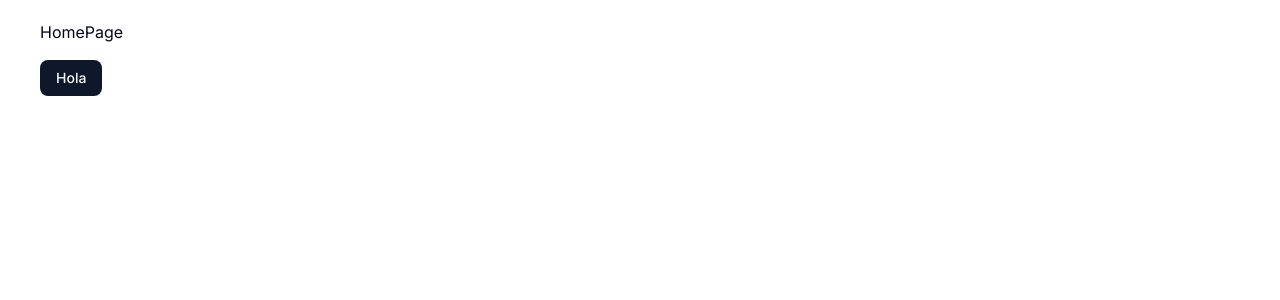
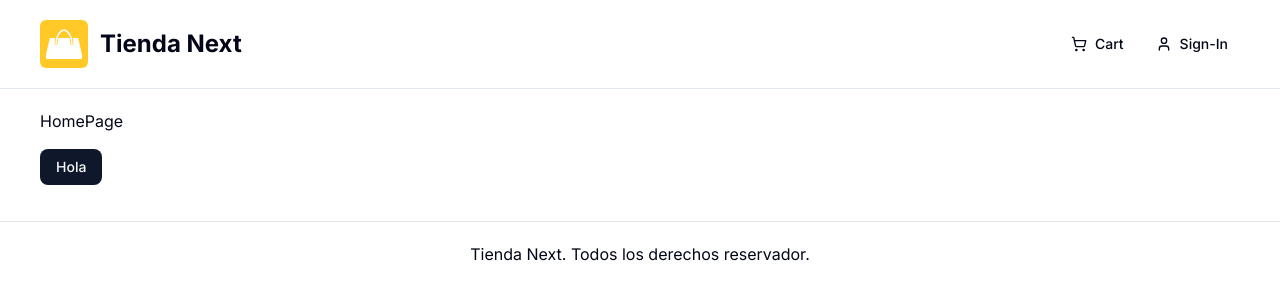
Before and after one commit to Daniel-CG-01/clase-2025, a Next.js app: page / in a window 1280 px wide. Shown: the top 300 px of the page. Built offline with nearby package versions, Linux system fonts and the light colour scheme; no server answers.

Commit message:
Revisar el footer

```diff
--- /dev/null
+++ b/app/(root)/layout.tsx
@@ -0,0 +1,17 @@
+import type { Metadata } from "next";
+import Header from "@/components/shared/header";
+import Footer from "@/components/footer";
+
+export default function RootLayout({
+  children,
+}: Readonly<{
+  children: React.ReactNode;
+}>) {
+  return (
+    <div className="flex-1 h-screen flex-col">
+      <Header/>
+      {children}
+      <Footer/>
+    </div>
+  );
+}
--- a/app/layout.tsx
+++ b/app/layout.tsx
@@ -1,6 +1,8 @@
 import type { Metadata } from "next";
 import { Inter } from "next/font/google";
 import "./globals.css";
+import { APP_NAME, APP_DESCRIPTION, SERVER_URL } from '@/lib/constants';
+import { ThemeProvider } from 'next-themes';
 
 const interFont = Inter({
   variable: "--font-inter-sans",
@@ -8,21 +10,29 @@
 });
 
 export const metadata: Metadata = {
-  title: "Proyecto Next 2025",
-  description: "Proyecto de clase con Next.js",
+  title: APP_NAME,
+  description: APP_DESCRIPTION,
+  metadataBase: new URL(SERVER_URL)
 };
 
-export default function RootLayout({
+export default function MainLayout({
   children,
 }: Readonly<{
   children: React.ReactNode;
 }>) {
   return (
-    <html lang="en">
+    <html lang="en" suppressHydrationWarning>
       <body
         className={`${interFont.className} antialiased`}
       >
-        {children}
+        <ThemeProvider
+          attribute={'class'}
+          defaultTheme="light"
+          enableSystem
+          disableTransitionOnChange
+        >
+          {children}
+        </ThemeProvider>
       </body>
     </html>
   );
--- /dev/null
+++ b/components/footer.tsx
@@ -0,0 +1,13 @@
+import React from 'react';
+import { APP_NAME } from '@/lib/constants';
+
+export default function Footer() {
+    const currentYear = new Date().getFullYear;
+  return (
+    <footer id='footer' className='border-t'>
+        <div className='p-5 flex-center'>
+            {/* {currentYear} */} {APP_NAME}. Todos los derechos reservador.
+        </div>
+    </footer>
+  )
+}
--- /dev/null
+++ b/components/shared/header/index.tsx
@@ -0,0 +1,35 @@
+import React from 'react';
+import { ShoppingCart, UserIcon } from 'lucide-react';
+import Image from 'next/image';
+import Link from 'next/link';
+import { Button } from '@/components/ui/button';
+import { APP_NAME } from '@/lib/constants';
+
+export default function Header() {
+  return (
+    <header className='w-full border-b'>
+        <div className='wrapper flex-between'>
+            <div className='flex-start'>
+                <Link href={'/'} className='flex-start'>
+                    <Image src={'/images/logo.svg'} alt={`Home`} width={48} height={48}/>
+                </Link>
+                <span className='hidden lg:block font-bold text-2xl ml-3'>
+                    {APP_NAME}
+                </span>
+            </div>
+            <div className='space-x-2'>
+                <Button asChild variant={'ghost'}>
+                    <Link href={'/cart'}>
+                        <ShoppingCart/> Cart
+                    </Link>
+                </Button>
+                <Button asChild variant={'ghost'}>
+                    <Link href={'/sign-in'}>
+                        <UserIcon/> Sign-In
+                    </Link>
+                </Button>
+            </div>
+        </div>
+    </header>
+  )
+}
--- a/lib/constants/index.ts
+++ b/lib/constants/index.ts
@@ -0,0 +1,3 @@
+export const APP_NAME = process.env.NEXT_PUBLIC_APP_NAME || "Tienda Next";
+export const APP_DESCRIPTION = process.env.NEXT_PUBLIC_APP_DESCRIPTION || "Este es el proyecto Next de práctica en DAW";
+export const SERVER_URL = process. env.NEXT_PUBLIC_SERVER_URL || "https://localhost:3000";
--- a/package.json
+++ b/package.json
@@ -14,6 +14,7 @@
     "clsx": "^2.1.1",
     "lucide-react": "^0.546.0",
     "next": "15.5.6",
+    "next-themes": "^0.4.6",
     "react": "19.1.0",
     "react-dom": "19.1.0",
     "tailwind-merge": "^3.3.1"
```
Also changed, not shown: app/(root)/page.tsx (renamed from app/page.tsx), 1 other file (tests, documents, lock files or other folders).
